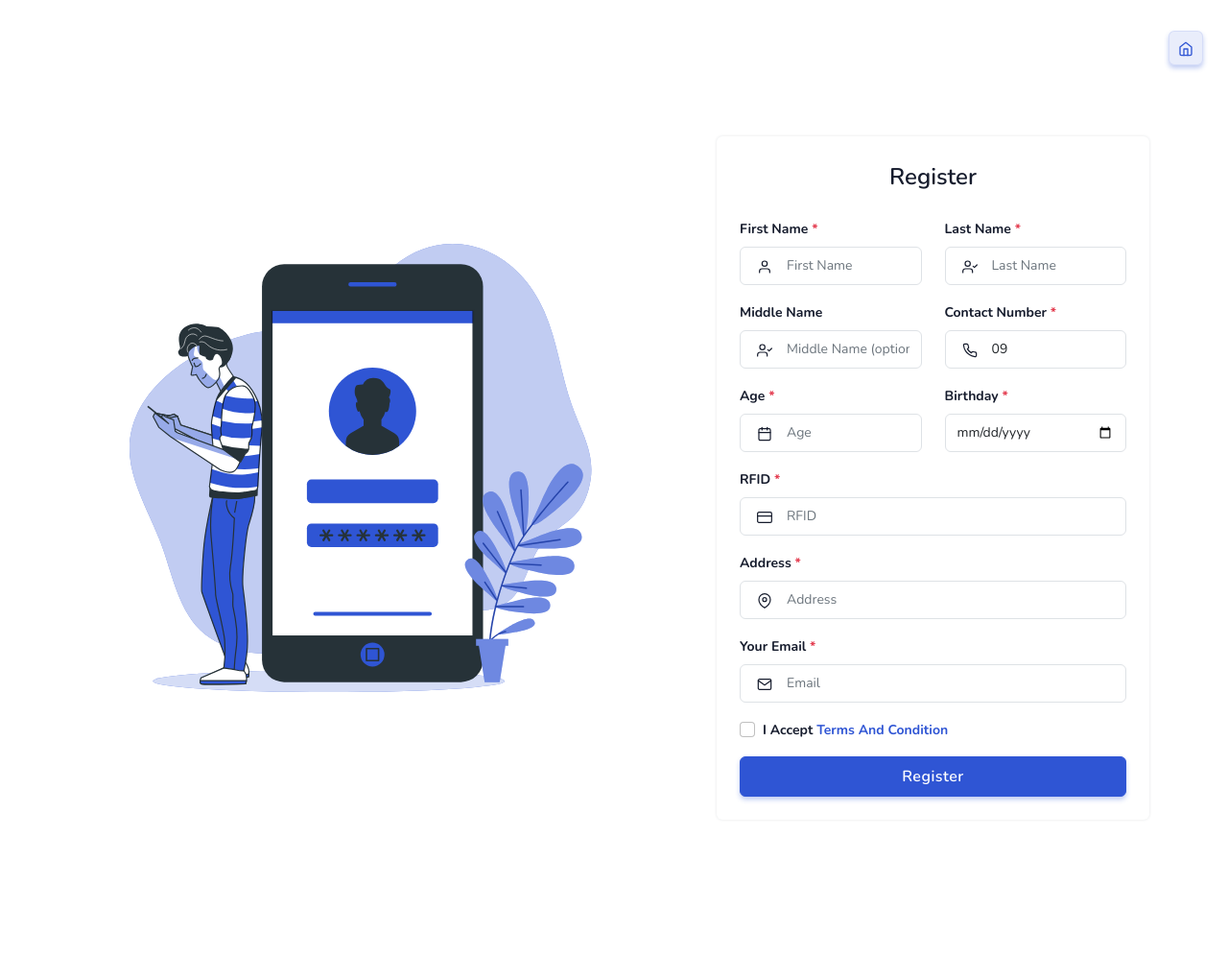
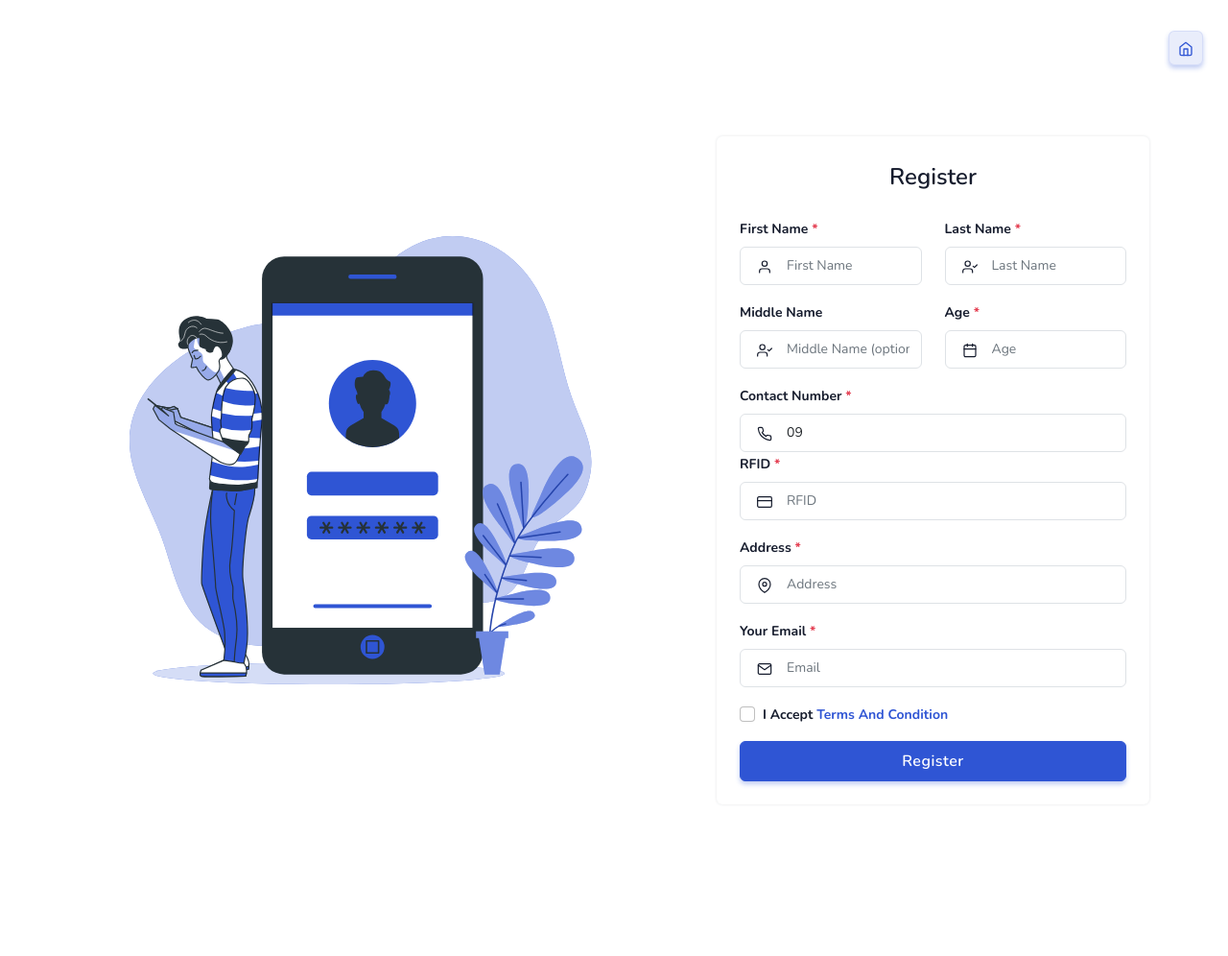
Before and after one commit to JMIRADOR27/Registration, a PHP site: page / in a window 1280 px wide. Shown: the whole page at 96% size. After the commit the page ends 819 px from the top, so only its background shows below. Run offline with PHP 8.4, Linux system fonts and the light colour scheme.

Commit message:
second commit

```diff
--- a/actions/registration.php
+++ b/actions/registration.php
@@ -6,13 +6,12 @@ $mname = $conn->real_escape_string($_POST['mname']);
 $cnumber = $_POST['cnumber'];
 $age = $_POST['age'];
 $email = $conn->real_escape_string($_POST['email']);
-$birthday = $_POST['birthday'];
 $address = $conn->real_escape_string($_POST['address']);
 $RFID = $conn->real_escape_string($_POST['rfid']);
 
 
 if(emailValidation($email)){
-insertRegistrants($fname, $lname,$mname,$age,$birthday,$cnumber,$email,$address,$RFID);
+insertRegistrants($fname, $lname,$mname,$age,$cnumber,$email,$address,$RFID);
 }else{
     $status = 3;
     $message = "Email Already Exist";
--- a/index.php
+++ b/index.php
@@ -1,5 +1,3 @@
-
-
 <!DOCTYPE html>
 <html lang="en">
 
@@ -79,6 +77,15 @@
                                     </div><!--end col-->
                                     <div class="col-md-6">
                                         <div class="mb-3">
+                                            <label class="form-label">Age <span class="text-danger">*</span></label>
+                                            <div class="form-icon position-relative">
+                                                <i data-feather="calendar" class="fea icon-sm icons"></i>
+                                                <input type="text" maxlength="3" class="form-control ps-5 age" name="age" placeholder="Age" required>
+                                            </div>
+                                        </div>
+                                    </div><!--end col-->
+                                    <div class="col-md-12">
+                                        <div class="mb-6">
                                             <label class="form-label">Contact Number <span class="text-danger">*</span></label>
                                             <div class="form-icon position-relative">
                                                 <i data-feather="phone" class="fea icon-sm icons"></i>
@@ -86,23 +93,15 @@
                                             </div>
                                         </div>
                                     </div><!--end col-->
-                                    <div class="col-md-6">
-                                        <div class="mb-3">
-                                            <label class="form-label">Age <span class="text-danger">*</span></label>
-                                            <div class="form-icon position-relative">
-                                                <i data-feather="calendar" class="fea icon-sm icons"></i>
-                                                <input type="text" maxlength="3" class="form-control ps-5 age" name="age" placeholder="Age" readonly required>
-                                            </div>
-                                        </div>
-                                    </div><!--end col-->
-                                    <div class="col-md-6">
+
+                                    <!-- <div class="col-md-6">
                                         <div class="mb-3">
                                             <label class="form-label">Birthday <span class="text-danger">*</span></label>
                                             <div class="form-icon position-relative">
                                                 <input type="date" class="form-control start" max="<?php $time=strtotime("-18 year", time()); echo date("Y-m-d", $time); ?>" min="<?php $time=strtotime("-90 year" , time()); echo  date("Y-m-d" , $time); ?>" id="birthday" name="birthday" required>
                                             </div>
                                         </div>
-                                    </div><!--end col-->
+                                    </div>end col -->
                                     <div class="col-md-12">
                                         <div class="mb-3">
                                             <label class="form-label">RFID <span class="text-danger">*</span></label>
@@ -179,16 +178,16 @@
 
     //  ajax submit
       $(function () {
-        $('#birthday').change(function(){
-            var today = new Date();
-            var birthDate = new Date($('#birthday').val());
-            var age = today.getFullYear() - birthDate.getFullYear();
-            var m = today.getMonth() - birthDate.getMonth();
-            if (m < 0 || (m === 0 && today.getDate() < birthDate.getDate())) {
-                age;
-            }
-            $('.age').val(age);
-          });
+        // $('#birthday').change(function(){
+        //     var today = new Date();
+        //     var birthDate = new Date($('#birthday').val());
+        //     var age = today.getFullYear() - birthDate.getFullYear();
+        //     var m = today.getMonth() - birthDate.getMonth();
+        //     if (m < 0 || (m === 0 && today.getDate() < birthDate.getDate())) {
+        //         age;
+        //     }
+        //     $('.age').val(age);
+        //   });
 
         $('form').on('submit', function (e) {
 
```
Also changed, not shown: actions/function.php (+6 -6 lines), database/registration.sql (+12 -7 lines).
